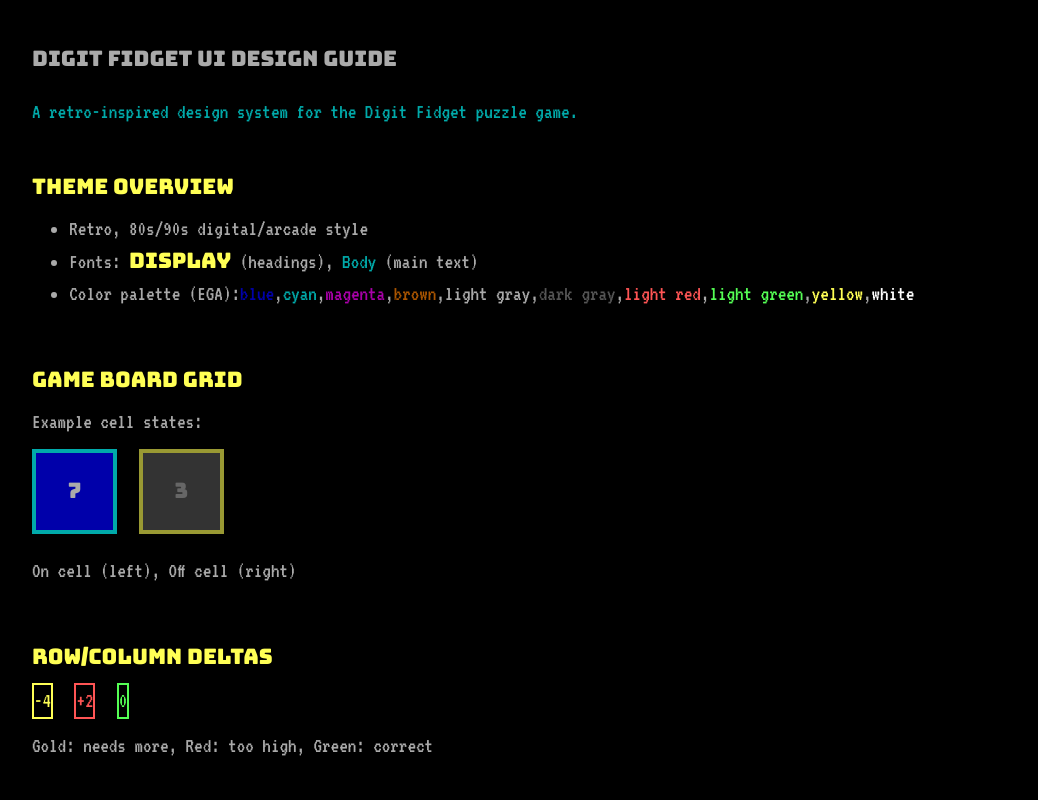
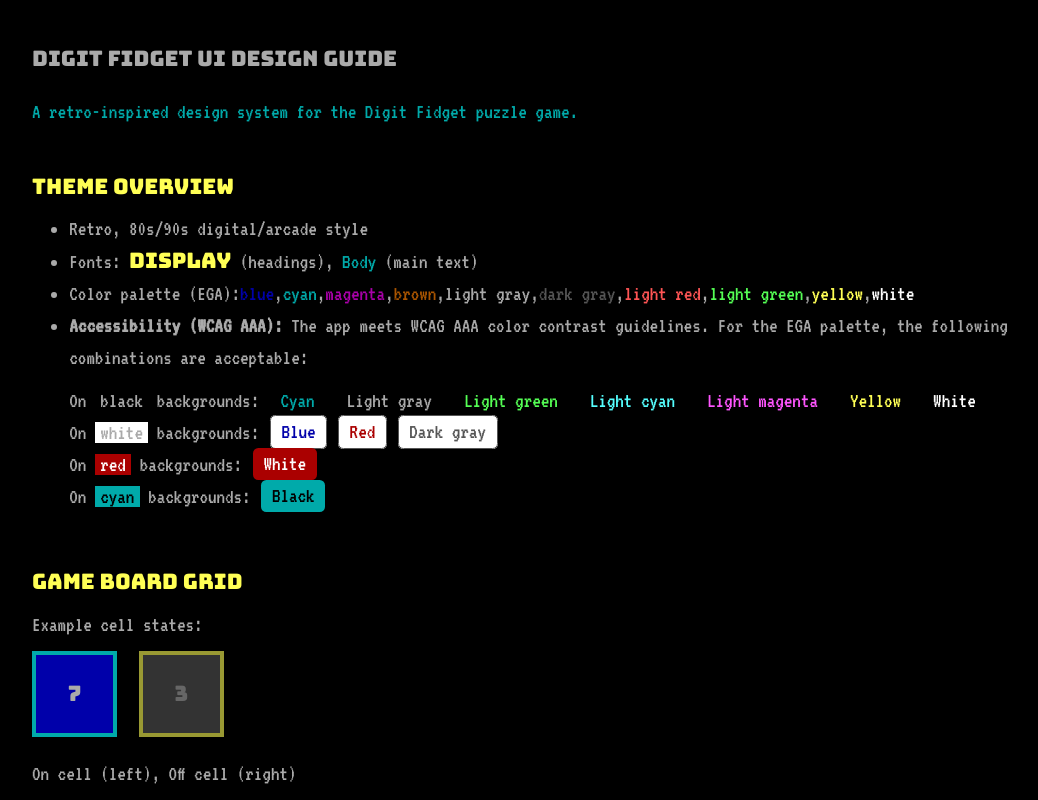
Before and after one commit to renovate-bot/JohnStrunk-_-DigitFidget, a React (Vite) app: page /design in a window 1280 px wide. Shown: the top 800 px of the page, without its empty margins (96-1134 px from the left). Built offline with nearby package versions, Linux system fonts and the light colour scheme.

Commit message:
Add contrast rules for EGA colors to meet WCAG AAA guidelines
Signed-off-by: GitHub <noreply@github.com>

```diff
--- a/src/index.css
+++ b/src/index.css
@@ -7,6 +7,7 @@
   --font-display: 'Bungee', cursive;
 
   /* EGA 16-color palette */
+  /* Contrast grid: https://contrast-grid.eightshapes.com/?version=1.1.0&background-colors=&foreground-colors=%23000000%2C%20Black%0D%0A%230000AA%2C%20Blue%0D%0A%2300AA00%2C%20Green%0D%0A%2300AAAA%2C%20Cyan%0D%0A%23AA0000%2C%20Red%0D%0A%23AA00AA%2C%20Magenta%0D%0A%23AA5500%2C%20Brown%0D%0A%23AAAAAA%2C%20LtGray%0D%0A%23555555%2C%20DkGray%0D%0A%235555FF%2C%20LtBlue%0D%0A%2355FF55%2C%20LtGreen%0D%0A%2355FFFF%2C%20LtCyan%0D%0A%23FF5555%2C%20LtRed%0D%0A%23FF55FF%2C%20LtMagenta%0D%0A%23FFFF55%2C%20Yellow&es-color-form__tile-size=compact&es-color-form__show-contrast=aaa */
   --color-ega-black: #000000;
   --color-ega-blue: #0000AA;
   --color-ega-green: #00AA00;
--- a/src/pages/DesignGuide.tsx
+++ b/src/pages/DesignGuide.tsx
@@ -23,6 +23,35 @@ export default function DesignGuide() {
                             <span className="text-ega-light-green">light green</span>,
                             <span className="text-ega-yellow">yellow</span>,
                             <span className="text-ega-white">white</span>
+                        </li>
+                        <li>
+                            <strong>Accessibility (WCAG AAA):</strong> The app meets WCAG AAA color contrast guidelines. For the EGA palette, the following combinations are acceptable:
+                            <ul className="mt-2 mb-2">
+                                <li>
+                                    On <span className="bg-ega-black px-1">black</span> backgrounds:
+                                    <span className="ml-2 bg-ega-black text-ega-cyan px-2 py-1 rounded">Cyan</span>
+                                    <span className="ml-2 bg-ega-black text-ega-light-gray px-2 py-1 rounded">Light gray</span>
+                                    <span className="ml-2 bg-ega-black text-ega-light-green px-2 py-1 rounded">Light green</span>
+                                    <span className="ml-2 bg-ega-black text-ega-light-cyan px-2 py-1 rounded">Light cyan</span>
+                                    <span className="ml-2 bg-ega-black text-ega-light-magenta px-2 py-1 rounded">Light magenta</span>
+                                    <span className="ml-2 bg-ega-black text-ega-yellow px-2 py-1 rounded">Yellow</span>
+                                    <span className="ml-2 bg-ega-black text-ega-white px-2 py-1 rounded">White</span>
+                                </li>
+                                <li>
+                                    On <span className="bg-ega-white px-1">white</span> backgrounds:
+                                    <span className="ml-2 bg-ega-white text-ega-blue px-2 py-1 rounded border border-ega-dark-gray">Blue</span>
+                                    <span className="ml-2 bg-ega-white text-ega-red px-2 py-1 rounded border border-ega-dark-gray">Red</span>
+                                    <span className="ml-2 bg-ega-white text-ega-dark-gray px-2 py-1 rounded border border-ega-dark-gray">Dark gray</span>
+                                </li>
+                                <li>
+                                    On <span className="bg-ega-red px-1 text-ega-white">red</span> backgrounds:
+                                    <span className="ml-2 bg-ega-red text-ega-white px-2 py-1 rounded">White</span>
+                                </li>
+                                <li>
+                                    On <span className="bg-ega-cyan px-1 text-ega-black">cyan</span> backgrounds:
+                                    <span className="ml-2 bg-ega-cyan text-ega-black px-2 py-1 rounded">Black</span>
+                                </li>
+                            </ul>
                         </li>
                     </ul>
                 </section>
```
